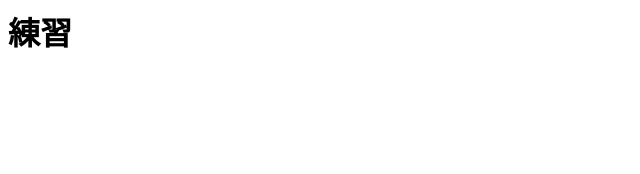
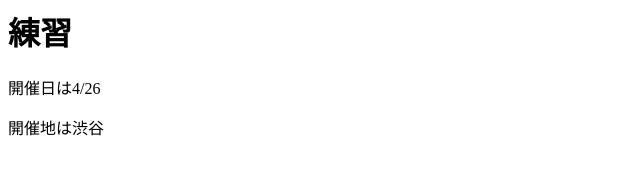
Before and after one commit to yasuyuki0722/retry, a plain HTML site: page index.html in a window 1280 px wide. Shown: the whole page, without its empty margins (0-640 px from the left). Drawn offline with Linux system fonts and the light colour scheme.

Commit message:
開催日再訂正

```diff
--- a/index.html
+++ b/index.html
@@ -3,5 +3,7 @@
 </head>
 <body>
 <h1>練習</h1>
+<p>開催日は4/26</p>
+<p>開催地は渋谷</p>
 </body>
 </html>
```
